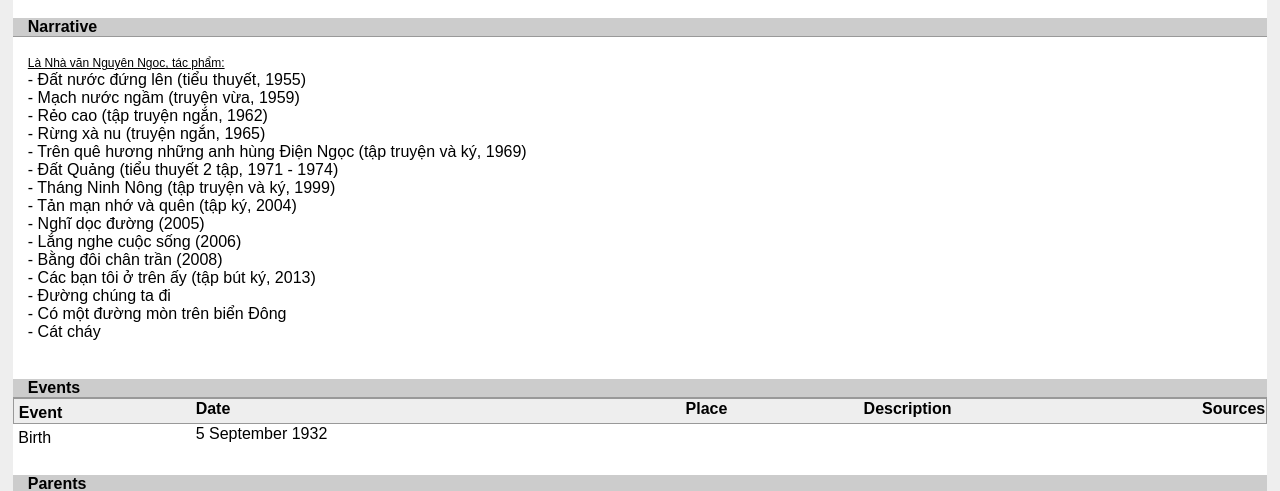
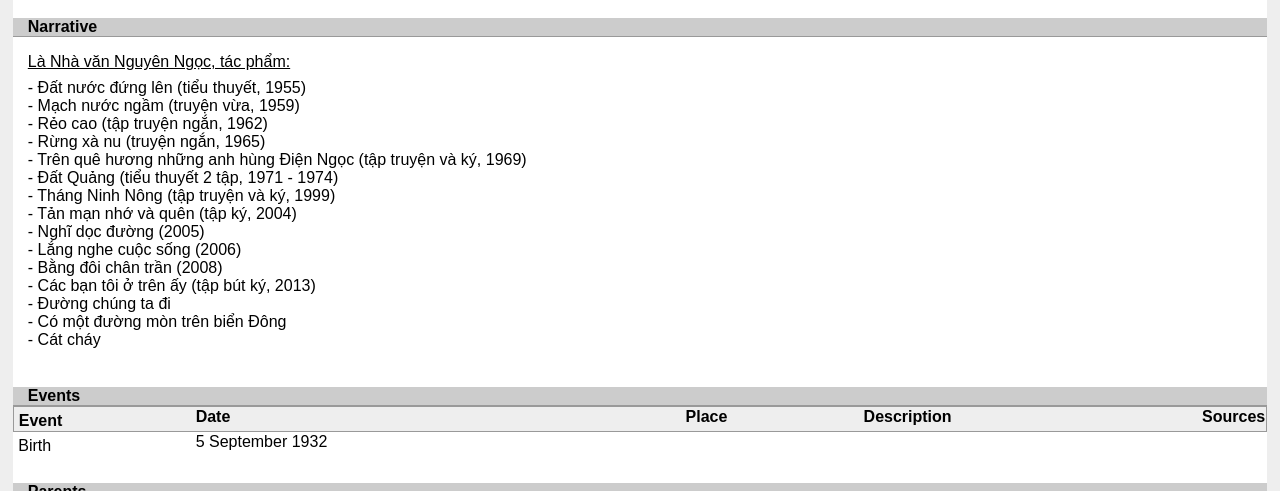
Before and after one commit to dungnguyen2/giapha2, a plain HTML site: page ppl/e/6/ebeb2e2a7776a96a94ac4e2386e.html in a window 1280 px wide. Shown: the part 234-725 px from the top of the page. Drawn offline with Linux system fonts and the light colour scheme.

Commit message:
ngoc update

```diff
--- a/ppl/e/6/ebeb2e2a7776a96a94ac4e2386e.html
+++ b/ppl/e/6/ebeb2e2a7776a96a94ac4e2386e.html
@@ -70,7 +70,9 @@
 				<h4>Narrative</h4>
 				<div class="grampsstylednote">
 					<p>
-					<span style="text-decoration:underline;"></span><span style="font-size:12px;"><span style="text-decoration:underline;">Là Nhà văn Nguyên Ngọc, tác phẩm:</span></span><span style="text-decoration:underline;"></span><br />
+					<span style="text-decoration:underline;"></span><span style="font-size:16px;"><span style="text-decoration:underline;">Là Nhà văn Nguyên Ngọc, tác phẩm:</span></span><span style="text-decoration:underline;"></span>
+					</p>
+					<p>
 					- Đất nước đứng lên (tiểu thuyết, 1955)<br />
 					- Mạch nước ngầm (truyện vừa, 1959)<br />
 					- Rẻo cao (tập truyện ngắn, 1962)<br />
```
